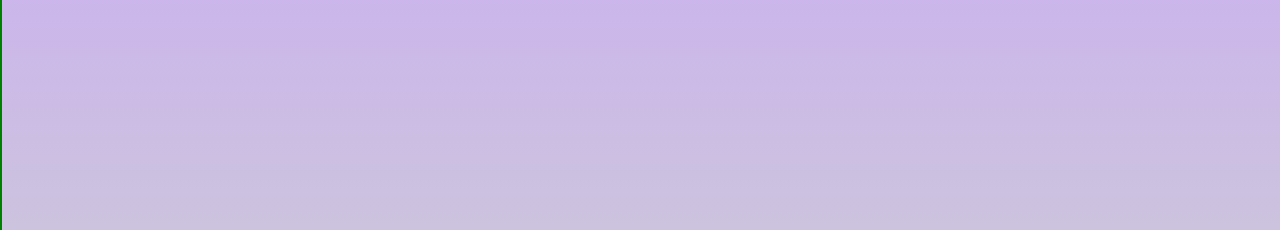
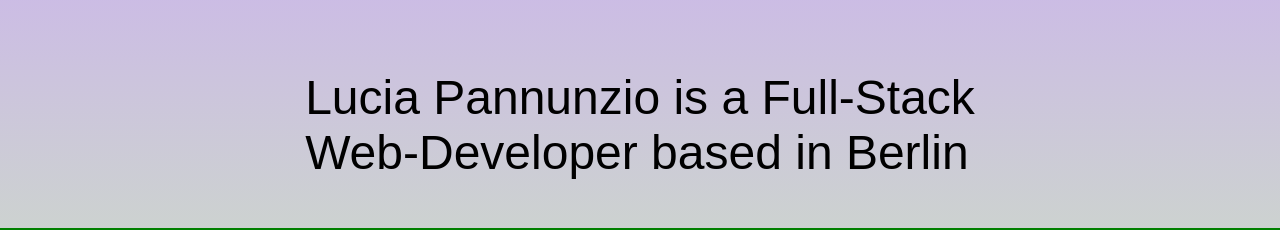
Before and after one commit to luciapannunzio/Portfolio-React, a React (Create React App) app in the folder client/: page /Projects in a window 1280 px wide. Before the commit this address had no page. Shown: the part 188-418 px from the top of the page. Built offline with nearby package versions, Linux system fonts and the light colour scheme.

Commit message:
Projects added

```diff
--- a/client/src/App.jsx
+++ b/client/src/App.jsx
@@ -3,7 +3,7 @@ import { BrowserRouter as Router, Routes, Route } from "react-router-dom";
 
 // Components
 import Navbar from "./components/Navbar/Navbar";
-import Projects from "./components/Projects/Projects";
+// import Projects from "./components/Projects/Projects";
 
 import Work from "./Work/Work";
 import About from "./About/About";
@@ -17,10 +17,10 @@ function App() {
       <Router>
         <Navbar />
         <Routes>
-          <Route path="/" element={<Work />} />
+          <Route path="/Projects" element={<Work />} />
           <Route path="/about" element={<About />} />
         </Routes>
-        <Projects />
+        {/* <Projects /> */}
       </Router>
     </div>
   );
--- a/client/src/App.scss
+++ b/client/src/App.scss
@@ -7,24 +7,16 @@
 }
 
 body {
-  height: 100%;
+  height: 100vh;
   padding: 0;
   margin: 0;
   background: linear-gradient(#cbabf5, #cef6ae);
 }
 
-/*#root {
-  max-width: 1024px; /* Helps make page look better on BIG screens, also gives max image size */
-/* min-width: 320px; /* Avoid content smushing with very small windows */
-/*margin: 0 auto;*/
-/*}*/
+// #root {
+// max-width: 1024px; // Helps make page look better on BIG screens, also gives max image size */
+// min-width: 320px; // Avoid content smashing with very small windows */
+// margin: 0 auto;
+// }
 
 /* =============================================== */
-
-.bio {
-  display: flex;
-  align-items: center;
-  justify-content: center;
-  font-size: 48px;
-  margin-top: 200px;
-}
--- /dev/null
+++ b/client/src/Work/Work.scss
@@ -0,0 +1,7 @@
+.bio {
+  display: flex;
+  align-items: center;
+  justify-content: center;
+  font-size: 48px;
+  margin-top: 200px;
+}
--- a/client/src/components/Projects/Projects.jsx
+++ b/client/src/components/Projects/Projects.jsx
@@ -1,5 +1,7 @@
-import React, { useRef, useState } from "react";
+// Libraries
+import React, { useRef } from "react";
 
+// Icon
 import { FaChevronDown } from "react-icons/fa";
 
 // Assets
```
Also changed, not shown: client/src/Work/Work.jsx (+5 -2 lines).
